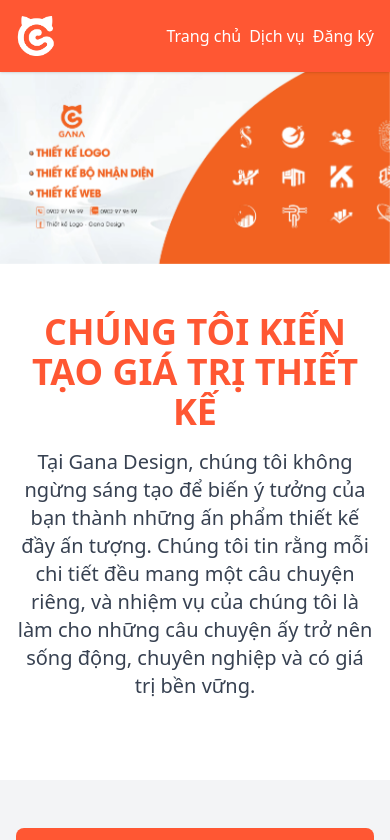
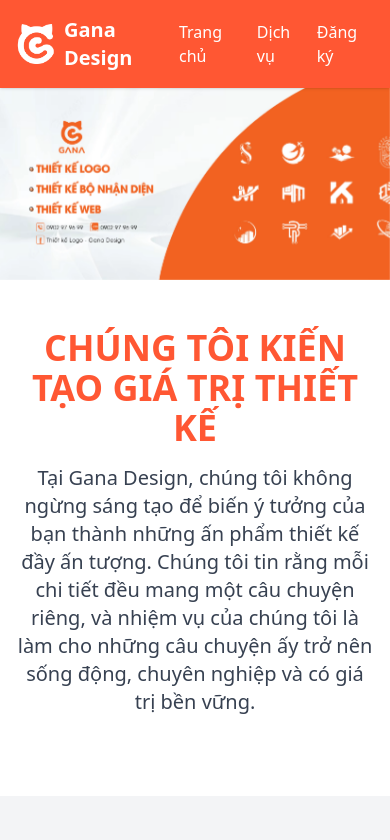
Before and after one commit to hoangnam3108/gana-starter, a React (Vite) app: page / in a window 390 px wide. Shown: the top 840 px of the page. Built offline with nearby package versions, Linux system fonts and the light colour scheme.

Commit message:
hoan thien 24 thang 9 nam 2025 lan 11

```diff
--- a/src/App.jsx
+++ b/src/App.jsx
@@ -22,30 +22,15 @@
 
 // Đã loại bỏ hàm xử lý cuộn trang để sử dụng tính năng smooth scrolling tự nhiên của trình duyệt
 
+// Component Modal hiển thị ảnh phóng to với Swiper (Đã loại bỏ logic vuốt tùy chỉnh)
 function ImageModal({ modalData, onClose }) {
   if (!modalData) return null;
   const { images, initialIndex } = modalData;
-  const [touchStartY, setTouchStartY] = useState(0);
-
-  const handleTouchStart = (e) => {
-    setTouchStartY(e.touches[0].clientY);
-  };
-
-  const handleTouchEnd = (e) => {
-    const touchEndY = e.changedTouches[0].clientY;
-    const swipeDistance = touchEndY - touchStartY;
-    const swipeThreshold = 100;
-    if (swipeDistance > swipeThreshold) {
-      onClose();
-    }
-  };
 
   return (
     <div
       className="fixed inset-0 bg-black bg-opacity-75 flex items-center justify-center z-50 p-4 transition-opacity duration-300 opacity-100"
       onClick={onClose}
-      onTouchStart={handleTouchStart}
-      onTouchEnd={handleTouchEnd}
     >
       <div
         className="relative w-full max-w-3xl h-[90vh] bg-white p-2 rounded-lg shadow-lg flex justify-center items-center transform transition-transform duration-300 scale-100"
@@ -83,6 +68,7 @@
   );
 }
 
+// Component Slider Dịch vụ
 function ServiceSlider({ title, images, id, openModal }) {
   const hasEnoughSlides = images.length >= 5;
 
@@ -146,13 +132,9 @@
     setModalData(null);
   };
 
-  // Đã loại bỏ useEffect của AOS để cải thiện hiệu suất
-  // useEffect(() => {
-  //   AOS.init({
-  //     duration: 1000,
-  //     once: true,
-  //   });
-  // }, []);
+  useEffect(() => {
+    // Không cần AOS.init()
+  }, []);
 
   useEffect(() => {
     if (modalData) {
@@ -168,11 +150,12 @@
 
   return (
     <div className="font-sans overflow-x-hidden">
+      {/* Header */}
       <header className="bg-[#ff5733] shadow sticky top-0 z-50">
         <div className="max-w-6xl mx-auto flex items-center justify-between p-4">
-          <a href="/" className="flex items-center space-x-2">
+          <a href="#home" className="flex items-center space-x-2">
             <img src="./logos/logogana.png" alt="Logo Gana Design" className="h-10 object-contain" loading="lazy" />
-            <span className="font-bold text-xl text-white hidden sm:block">Gana Design</span>
+            <span className="font-bold text-xl text-white">Gana Design</span>
           </a>
           <nav className="space-x-2 md:space-x-6 flex items-center">
             <a href="#home" className="text-white hover:text-gray-200">
@@ -182,32 +165,50 @@
               Giới thiệu
             </a>
 
+            {/* Dropdown menu cho Dịch vụ */}
             <div className="relative group">
               <span className="text-white hover:text-gray-200 cursor-pointer p-4 -m-4">
                 Dịch vụ
               </span>
               <div className="absolute top-full right-0 md:left-0 w-56 bg-white shadow-lg rounded-md overflow-hidden z-20 hidden group-hover:block transition-all duration-200">
-                <a href="#logo-design" className="block px-4 py-2 hover:bg-gray-100 text-black">
+                <a
+                  href="#logo-design"
+                  className="block px-4 py-2 hover:bg-gray-100 text-black"
+                >
                   Thiết kế Logo
                 </a>
-                <a href="#banners-posters" className="block px-4 py-2 hover:bg-gray-100 text-black">
+                <a
+                  href="#banners-posters"
+                  className="block px-4 py-2 hover:bg-gray-100 text-black"
+                >
                   Thiết kế Banner, Poster, Standee...
                 </a>
-                <a href="#catalogues-brochures" className="block px-4 py-2 hover:bg-gray-100 text-black">
+                <a
+                  href="#catalogues-brochures"
+                  className="block px-4 py-2 hover:bg-gray-100 text-black"
+                >
                   Thiết kế Catalogue, Brochure, Profile
                 </a>
-                <a href="#packaging-design" className="block px-4 py-2 hover:bg-gray-100 text-black">
+                <a
+                  href="#packaging-design"
+                  className="block px-4 py-2 hover:bg-gray-100 text-black"
+                >
                   Thiết kế Bao bì
                 </a>
-                <a href="#other-designs" className="block px-4 py-2 hover:bg-gray-100 text-black">
+                <a
+                  href="#other-designs"
+                  className="block px-4 py-2 hover:bg-gray-100 text-black"
+                >
                   Các thiết kế khác
                 </a>
               </div>
             </div>
 
+            {/* Liên kết Blog */}
             <a href="#blog" className="text-white hover:text-gray-200 hidden md:block">
               Blog
             </a>
+
             <a href="#register" className="text-white hover:text-gray-200">
               Đăng ký
             </a>
@@ -215,6 +216,7 @@
         </div>
       </header>
 
+      {/* Trang chủ - Banner */}
       <section id="home" className="relative h-48 sm:h-64 lg:h-96">
         <Swiper
           modules={[Navigation, Autoplay]}
@@ -239,17 +241,21 @@
         </Swiper>
       </section>
 
-      <section id="about" className="py-12 max-w-6xl mx-auto px-4">
+      {/* Giới thiệu */}
+      <section id="about" className="py-12 bg-white">
+        <div className="max-w-6xl mx-auto px-4">
           <div className="flex flex-col items-center">
-          <h1 className="text-4xl font-extrabold text-[#ff5733] text-center mb-4 transform transition-all duration-500 hover:scale-105 hover:text-[#e64a19] text-2xl sm:text-3xl lg:text-4xl">
+            <h1 className="text-4xl font-extrabold text-[#ff5733] text-center mb-4 text-2xl sm:text-3xl lg:text-4xl">
               CHÚNG TÔI KIẾN TẠO GIÁ TRỊ THIẾT KẾ
             </h1>
             <p className="text-xl text-gray-700 text-center max-w-3xl mb-8 text-base sm:text-lg">
               Tại Gana Design, chúng tôi không ngừng sáng tạo để biến ý tưởng của bạn thành những ấn phẩm thiết kế đầy ấn tượng. Chúng tôi tin rằng mỗi chi tiết đều mang một câu chuyện riêng, và nhiệm vụ của chúng tôi là làm cho những câu chuyện ấy trở nên sống động, chuyên nghiệp và có giá trị bền vững.
             </p>
           </div>
+        </div>
       </section>
 
+      {/* Các Slider Dịch vụ */}
       <ServiceSlider
         title="Thiết kế Logo"
         id="logo-design"
@@ -285,8 +291,11 @@
         openModal={openImageModal}
       />
 
+      {/* Phần Đăng ký tư vấn và Blog */}
       <section className="py-12 max-w-6xl mx-auto px-4">
         <div className="flex flex-col lg:flex-row gap-8">
+
+          {/* Phần Đăng ký tư vấn */}
           <div id="register" className="w-full lg:w-1/2">
             <div className="bg-[#ff5733] p-8 rounded-lg shadow-xl">
               <h2 className="text-2xl font-bold text-white text-left mb-6">Đăng ký tư vấn</h2>
@@ -336,6 +345,7 @@
             </div>
           </div>
 
+          {/* Phần Blog */}
           <div id="blog" className="w-full lg:w-1/2">
             <h2 className="text-2xl font-bold mb-6">Tin tức & Bài viết</h2>
             <Swiper
@@ -362,6 +372,7 @@
         </div>
       </section>
 
+      {/* Footer (Phần Liên hệ đã được khôi phục) */}
       <footer id="footer-contact" className="bg-gray-900 text-white py-8 mt-12">
         <div className="max-w-6xl mx-auto px-4 text-center">
           <p className="mb-2">
@@ -374,6 +385,7 @@
         </div>
       </footer>
 
+      {/* Modal hiển thị ảnh phóng to */}
       <ImageModal modalData={modalData} onClose={closeImageModal} />
     </div>
   );
--- a/src/index.css
+++ b/src/index.css
@@ -1,4 +1,5 @@
 html {
+  /* Kích hoạt smooth scrolling trên toàn bộ trang */
   scroll-behavior: smooth;
 }
 
@@ -8,6 +9,8 @@
 
 body {
   margin: 0;
+  /* Đặt nền trắng cho body */
+  background-color: #ffffff;
 }
 
 #running-title {
```
Lines whose indentation alone changed are shown as unchanged.
